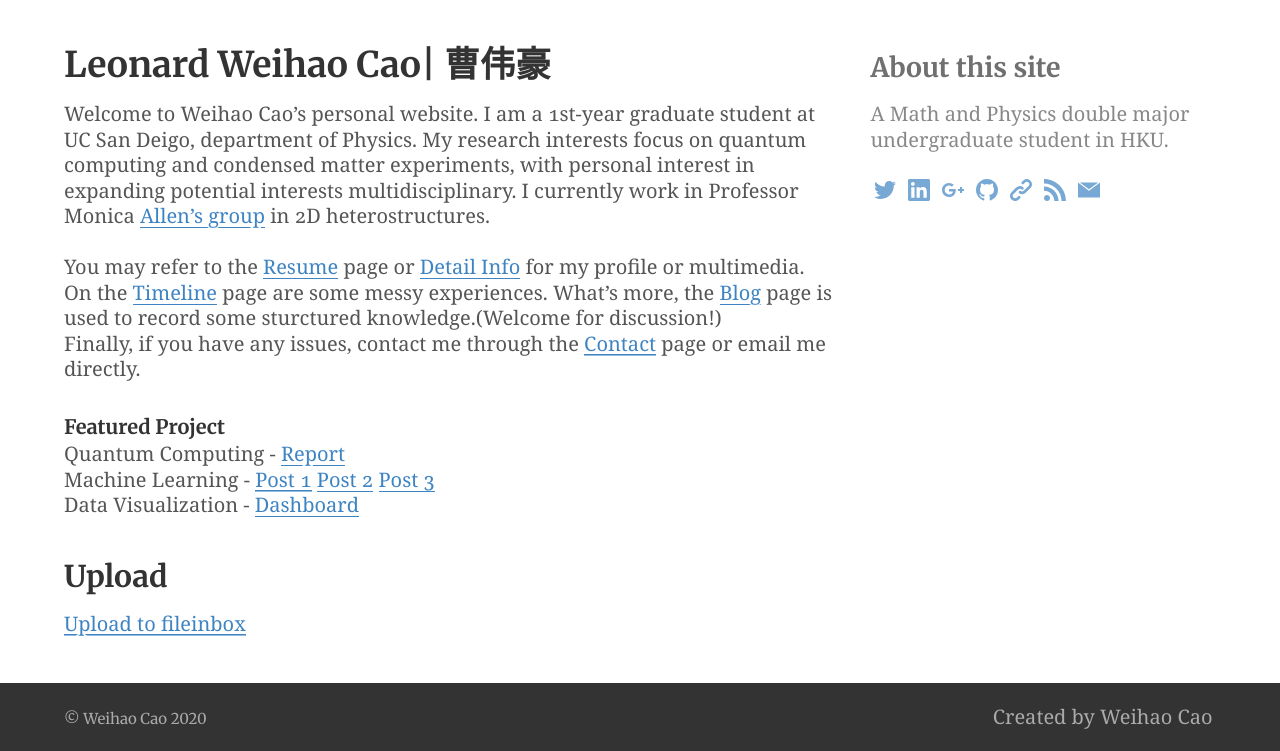
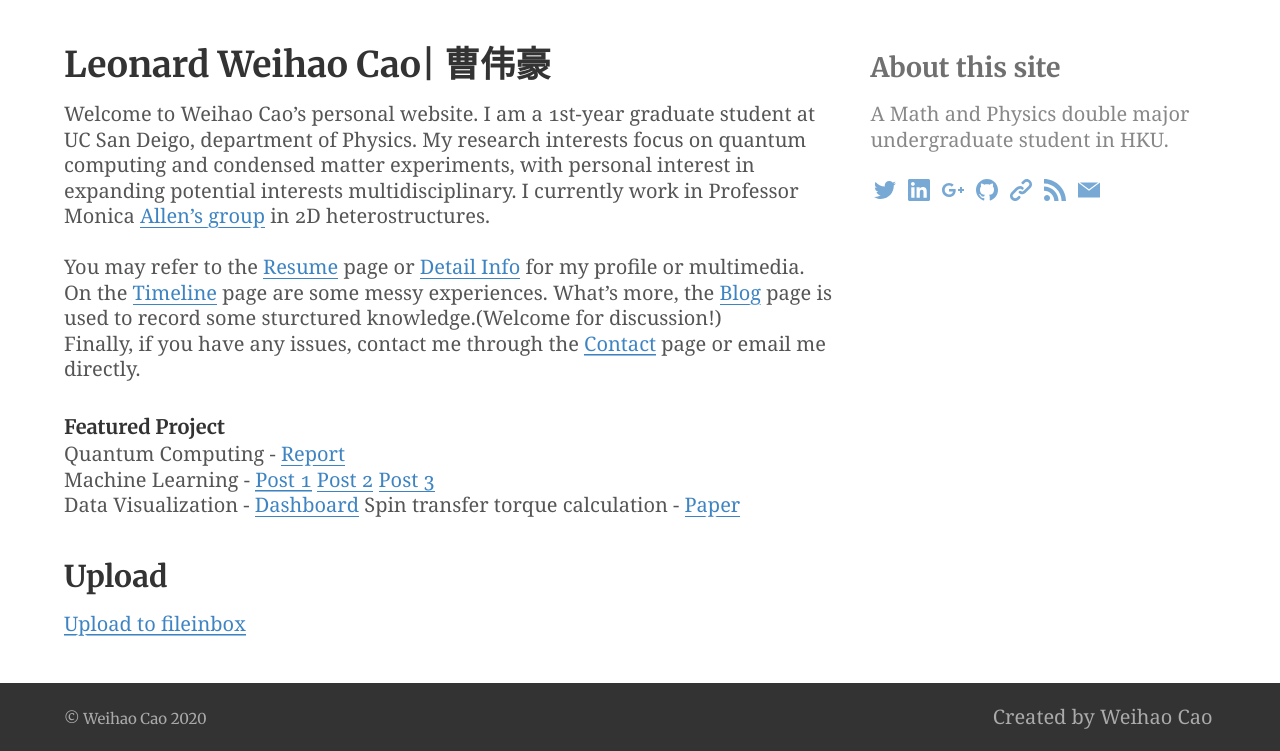
Before and after one commit to whcao1997/whcao1997.github.io, a Jekyll site: the page built from index.md, in a window 1280 px wide. Shown: the part 424-1175 px from the top of the page. Built offline with Jekyll 4.4.1, drawn with Linux system fonts in a browser that asks for light colours; comment, search, counter and statistics services are not loaded.

Commit message:
Update index.md

```diff
--- a/index.md
+++ b/index.md
@@ -18,6 +18,7 @@ Finally, if you have any issues, contact me through the [Contact](contact/) page
 Quantum Computing - [Report](https://weihaocao.com/physics/2017/11/25/quantum-computing/)
 Machine Learning - [Post 1](https://weihaocao.com/computer/2017/08/30/conv-net-one/) [Post 2](https://weihaocao.com/computer/2017/08/31/conv-net-two/) [Post 3](https://weihaocao.com/computer/2017/10/01/conv-net-three/)
 Data Visualization - [Dashboard](https://app.powerbi.com/view?r=eyJrIjoiNmZhOGJhOTktNDg4Yi00NGMzLTljZDAtNmZkNDM4ZjhjZTE2IiwidCI6IjlhZGE5OWQyLTg3MDQtNDc0ZC05OTAxLTA5OWE5ZTAxMGUzNyJ9&pageName=ReportSection)
+Spin transfer torque calculation - [Paper](https://arxiv.org/abs/2009.06849)
 
 ## Upload
 [Upload to fileinbox](https://fileinbox.com/weihaocao)
```
